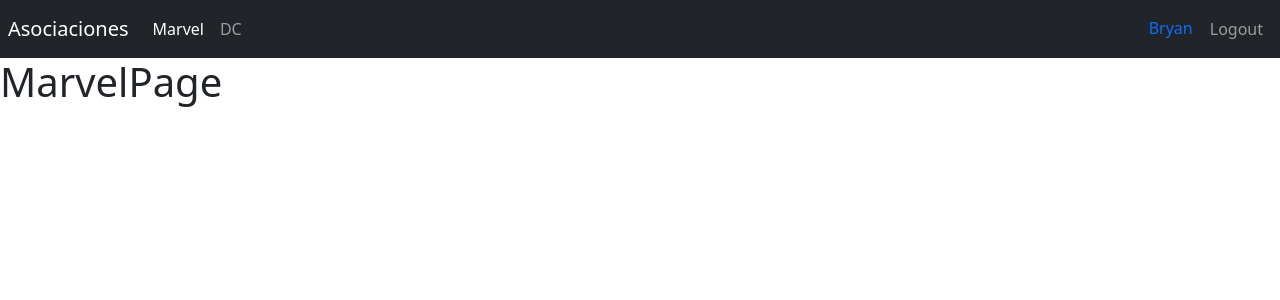
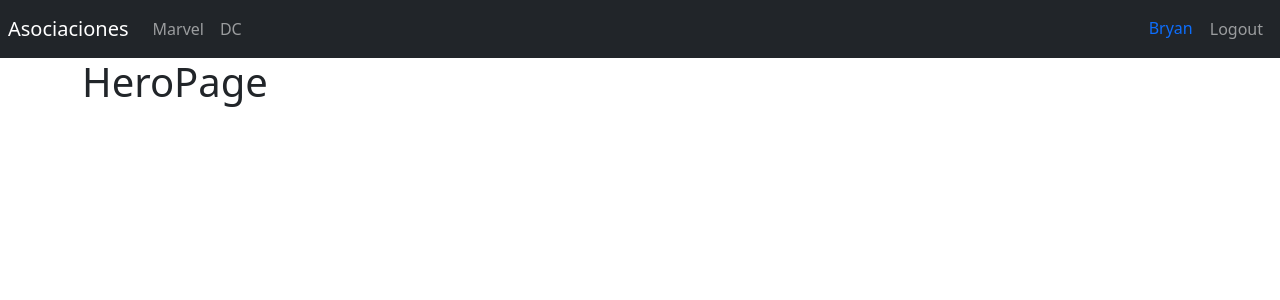
Before and after one commit to BryanGACO/heroes-spa-react-js, a React (Vite) app: page /hero in a window 1280 px wide. Before the commit this address led to /marvel. Shown: the top 300 px of the page. Built offline with nearby package versions, Linux system fonts and the light colour scheme.

Commit message:
Agregamos componente search y Hero

```diff
--- a/src/HeroesApp.jsx
+++ /dev/null
@@ -1,11 +0,0 @@
-import { Outlet } from "react-router-dom"
-import { Navbar } from "./ui"
-
-export const HeroesApp = () => {
-  return (
-    <>
-      <Navbar />
-      <Outlet />
-    </>
-  )
-}
--- a/src/auth/pages/LoginPage.jsx
+++ b/src/auth/pages/LoginPage.jsx
@@ -1,5 +1,7 @@
 export const LoginPage = () => {
   return (
+    <>
     <h1>LoginPage</h1>
+    </>
   )
 }
--- /dev/null
+++ b/src/heroes/pages/HeroPage.jsx
@@ -0,0 +1,5 @@
+export const HeroPage = () => {
+  return (
+    <h1>HeroPage</h1>
+  )
+}
--- /dev/null
+++ b/src/heroes/pages/SearchPage.jsx
@@ -0,0 +1,5 @@
+export const SearchPage = () => {
+  return (
+    <h1>SearchPage</h1>
+  )
+}
--- a/src/heroes/pages/index.js
+++ b/src/heroes/pages/index.js
@@ -1,2 +1,5 @@
 export * from './DcPage';
+export * from './HeroPage';
+export * from './HeroPage';
 export * from './MarvelPage';
+export * from './SearchPage';
--- a/src/heroes/router/HeroesRoutes.jsx
+++ b/src/heroes/router/HeroesRoutes.jsx
@@ -1,9 +1,14 @@
 import { Outlet } from "react-router-dom"
+import { Navbar } from "../../ui"
 
 export const HeroesRoutes = () => {
   return (
     <>
-      <Outlet />
+      <Navbar />
+
+      <div className="container">
+        <Outlet />
+      </div>
     </>
   )
 }
--- /dev/null
+++ b/src/router/AppRouter.jsx
@@ -0,0 +1,9 @@
+import { Outlet } from "react-router-dom"
+
+export const AppRouter = () => {
+  return (
+    <>
+      <Outlet />
+    </>
+  )
+}
--- a/src/router/routes.jsx
+++ b/src/router/routes.jsx
@@ -1,6 +1,6 @@
 import React from 'react'
 import { createBrowserRouter } from "react-router-dom";
-import { HeroesApp } from "../HeroesApp";
+import { AppRouter } from "./AppRouter";
 import { ErrorPage } from '../ui';
 import { LoginPage } from '../auth';
 import { HeroesRoutes, routesHeroes } from '../heroes';
@@ -8,7 +8,7 @@
 export const router = createBrowserRouter([
     {
         path: "/",
-        element: <HeroesApp />,
+        element: <AppRouter />,
         errorElement: <ErrorPage />,
         children: [
             { path: "login", element: <LoginPage /> },
```
Also changed, not shown: src/heroes/router/routes.jsx (+9 -1 lines).
